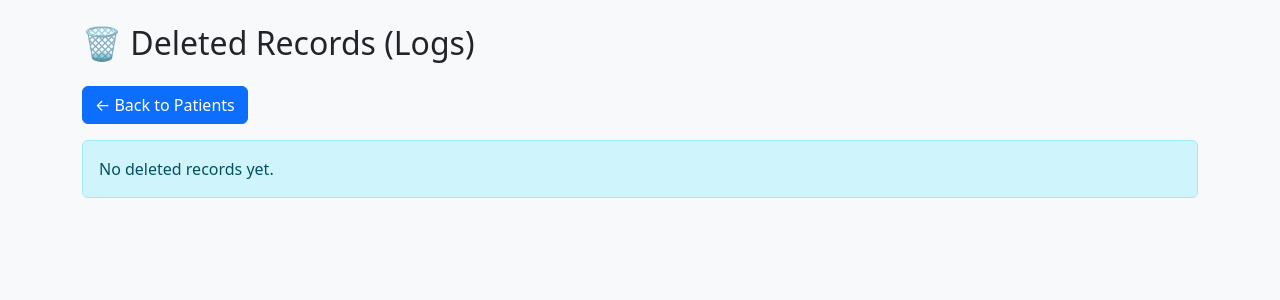
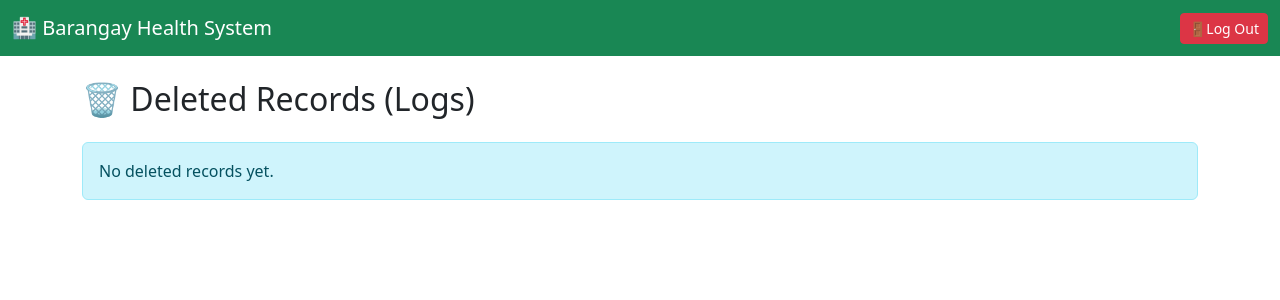
Before and after one commit to luhykie/SE-LIFE, a Flask app: page /logs in a window 1280 px wide. Shown: the top 300 px of the page. Run offline with Flask 3, Linux system fonts and the light colour scheme; the visitor is signed in with stand-in values (Sample User, id 1); data that the repository does not hold is empty.

Commit message:
Update Logs

```diff
--- a/templates/logs.html
+++ b/templates/logs.html
@@ -1,19 +1,9 @@
-<!DOCTYPE html>
-<html lang="en">
-<head>
-    <meta charset="UTF-8">
-    <title>Deleted Records (Logs)</title>
-    <link rel="stylesheet" href="https://cdn.jsdelivr.net/npm/bootstrap@5.3.3/dist/css/bootstrap.min.css">
-</head>
-<body class="bg-light">
-    <div class="container mt-4">
+{% extends "layout.html" %}
+{% block content %}
 <h2 class="mb-4">🗑️ Deleted Records (Logs)</h2>
 
-        <div class="mb-3">
-            <a href="{{ url_for('patients') }}" class="btn btn-primary">← Back to Patients</a>
-        </div>
-
 {% if logs %}
+<div class="table-responsive">
     <table class="table table-striped table-bordered">
         <thead class="table-dark">
             <tr>
@@ -38,15 +28,14 @@
                 <td>{{ log["contact"] }}</td>
                 <td>{{ log["address"] }}</td>
                 <td>{{ log["notes"] }}</td>
-                    <td>{{ log["action"] }}</td>
+                <td><span class="badge bg-danger">{{ log["action"] }}</span></td>
                 <td>{{ log["deleted_at"] }}</td>
             </tr>
             {% endfor %}
         </tbody>
     </table>
+</div>
 {% else %}
 <div class="alert alert-info">No deleted records yet.</div>
 {% endif %}
-    </div>
-</body>
-</html>
+{% endblock %}
```
Lines whose indentation alone changed are shown as unchanged.
